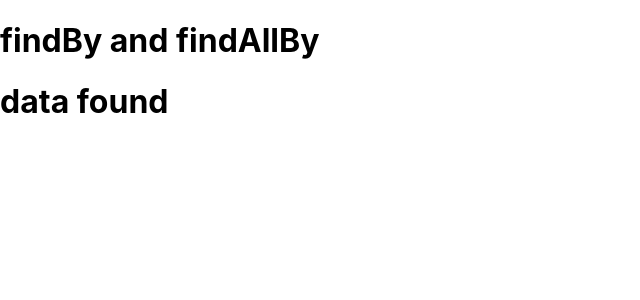
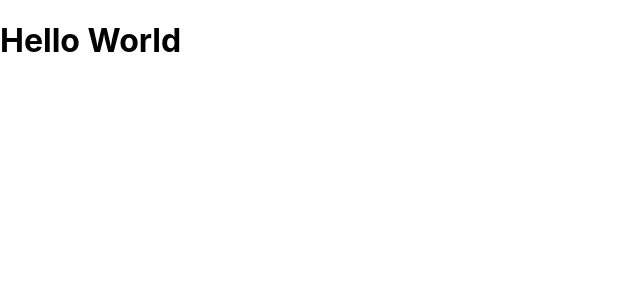
Before and after one commit to Ujala-355/Testing, a React (Create React App) app: page / in a window 1280 px wide. Shown: the top 300 px of the page, without its empty margins (0-640 px from the left). Built offline with nearby package versions, Linux system fonts and the light colour scheme.

Commit message:
Test Elements with JavaScript Query | Custom Query

```diff
--- a/src/App.js
+++ b/src/App.js
@@ -1,16 +1,8 @@
-import React, { useState ,useEffect} from 'react';
-
+import React from 'react';
 const App = () => {
-    const [data, setData] = useState(false);
-    useEffect(()=>{
-        setTimeout(()=>{
-            setData(true)
-        },3000);
-    })
     return (
         <>
-        <h1>findBy and findAllBy</h1>
-        {data ? <h1>data found</h1> : <h1>no data found</h1>}
+        <h1 id="testId">Hello World</h1>
         </>
     );
 };
```
Also changed, not shown: 1 other file (tests, documents, lock files or other folders).
